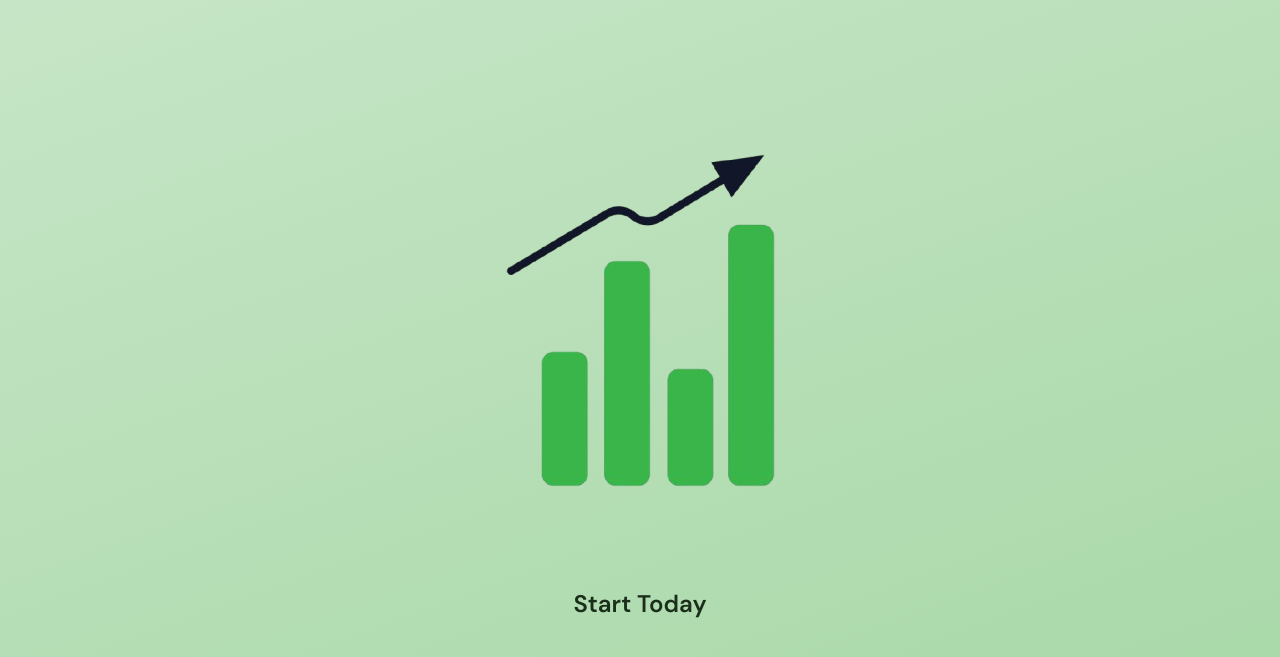
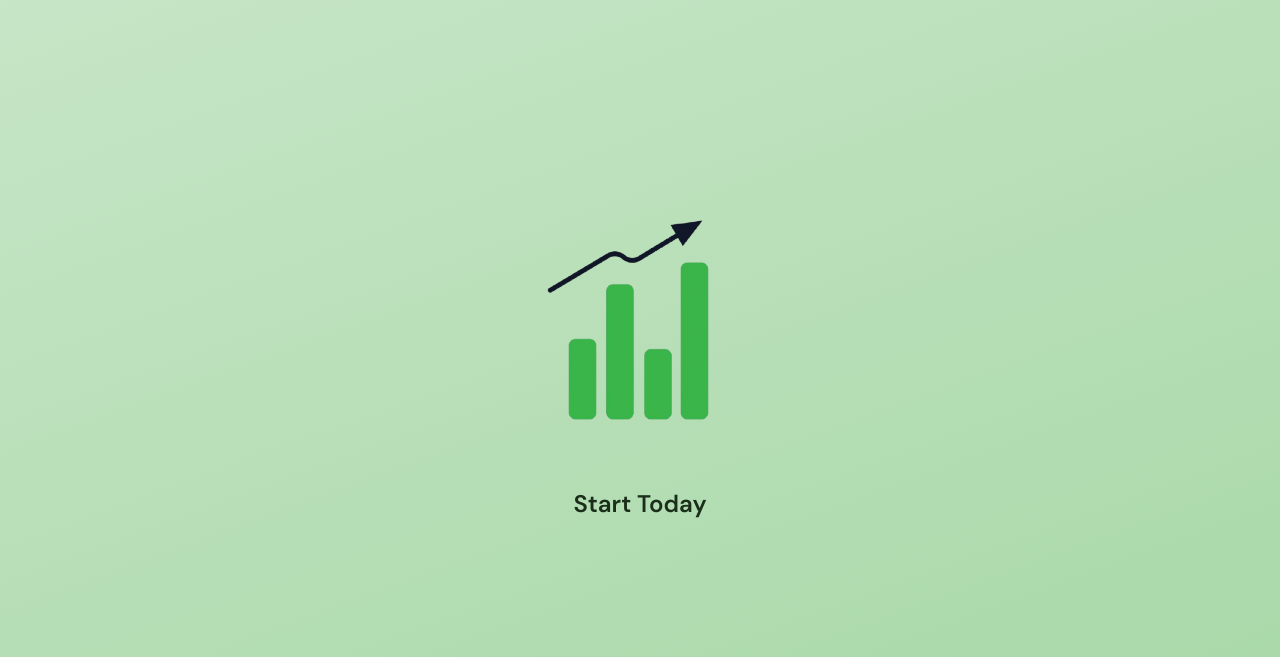
Before and after one commit to Lindbergviktor/MacroPW, a Flask app: page /login in a window 1280 px wide. Shown: the part 76-733 px from the top of the page. Run offline with Flask 3, Linux system fonts and the light colour scheme; parts of the project's set-up code (start-up, migrations or seed data) failed here and were passed over; some libraries are stand-ins or nearby versions.

Commit message:
fixat bilden till Desktop sidan

```diff
--- a/static/login.css
+++ b/static/login.css
@@ -105,6 +105,7 @@ body {
 
 /* Desktop */
 @media (min-width: 768px) {
+
   /* Visa navbar */
   .login-nav {
     display: flex;
@@ -131,15 +132,28 @@ body {
     width: auto;
   }
 
+  /* VISA bild + centrera */
   .hero-illustration {
     display: block;
+    width: 100%;
+    text-align: center;
   }
 
+  .hero-illustration img {
+    display: block;
+    margin: 0 auto;
+    max-width: 300px;
+    width: 100%;
+    height: auto;
+    transform: translateX(-12px);
+  }
+
+  /* Visa text */
   .hero-text {
     display: block;
   }
 
-  /* Dölj hero app-name och mobil-knappar */
+  /* Dölj mobil-delar */
   .hero .app-name {
     display: none;
   }
--- a/templates/login.html
+++ b/templates/login.html
@@ -23,7 +23,7 @@
   <!-- Hero (mitten av sidan) -->
   <div class="hero">
     <div class="app-name">MacroPW</div>
-    <div class="hero-illustration"><img src="/images/image-removebg-preview (3).png" alt=""></div>
+    <div class="hero-illustration"><img src="{{ url_for('static', filename='images/Desktopbild.png') }}" alt="Bild"></div>
     <div class="hero-text">Start Today</div>
   </div>
 
```
Also changed, not shown: static/images/Desktopbild.png (renamed from images/image-removebg-preview (3).png), static/images/Logga.png (renamed from images/image-removebg-preview (4).png), 1 other file.
